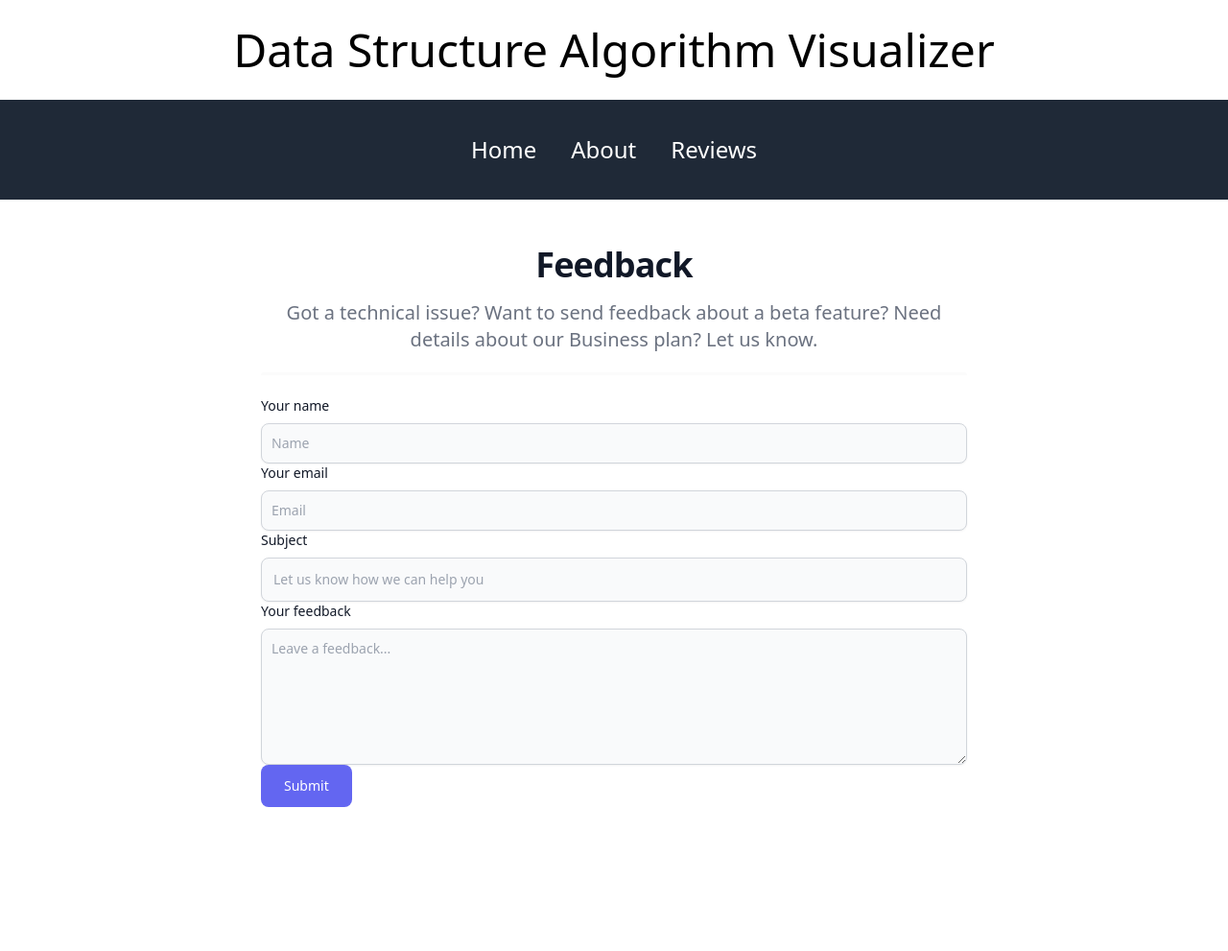
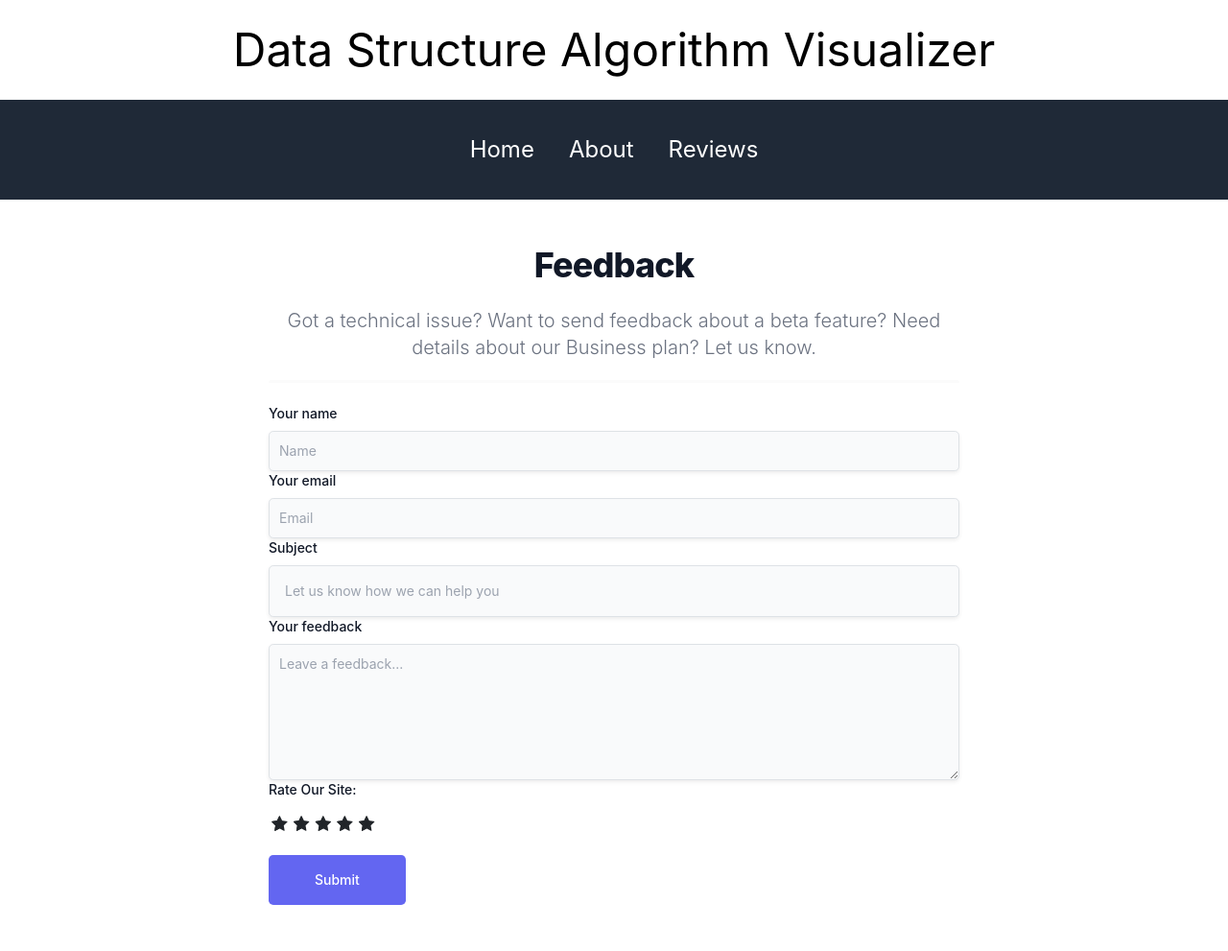
Before and after one commit to VedantTgithub/FinalBackend, a Django app: page /feedmain in a window 1280 px wide. Shown: the whole page at 96% size. Before the commit the page ends 841 px from the top, so only its background shows below. Run offline with Django 4.2, Linux system fonts and the light colour scheme; some libraries are stand-ins or nearby versions.

Commit message:
Project added

```diff
--- a/home/admin.py
+++ b/home/admin.py
@@ -1,4 +1,6 @@
 from django.contrib import admin
 from home.models import Feedmain
+
+
 # Register your models here.
 admin.site.register(Feedmain)
--- a/home/models.py
+++ b/home/models.py
@@ -1,4 +1,5 @@
 from django.db import models
+
 
 # Create your models here.
 class Feedmain(models.Model):
@@ -6,6 +7,8 @@ class Feedmain(models.Model):
     email=models.CharField(max_length=150)
     subject=models.TextField()
     message=models.TextField()
+    rating = models.FloatField()
     #date=models.DateField()
     def __str__(self):
         return self.name
+# Create your models here.
--- a/home/views.py
+++ b/home/views.py
@@ -1,5 +1,6 @@
 from django.shortcuts import render,HttpResponse
 from home.models import Feedmain
+
 # from datetime import datetime
 # Create your views here.
 def feedmain(request):
@@ -8,6 +9,7 @@ def feedmain(request):
        email=request.POST.get('email')
        subject=request.POST.get('subject')
        message=request.POST.get('message')
-       feedmain=Feedmain(name=name,email=email,subject=subject,message=message)
+       rating=request.POST.get('rating')
+       feedmain=Feedmain(name=name,email=email,subject=subject,message=message,rating=rating)
        feedmain.save()
    return render(request, 'feedmain.html')
--- /dev/null
+++ b/static/new2.css
@@ -0,0 +1,61 @@
+/* Hide Radio button */
+.rate > input{
+    display: none;
+  }
+
+  .rate{
+    display: inline-block;;
+    border: 0;
+  }
+
+  .rate > label{
+    float: right;
+  }
+
+  /* Showing the stars */
+  .rate > label:before{
+    display: inline-block;
+    font-size: 1.1rem;
+    font-family: FontAwesome;
+    content: "\f005";
+    margin:0;
+    padding:0.3rem .2rem;
+    cursor: pointer;
+  }
+
+  /* Half star */
+  .rate .half:before{
+    content: "\f089";
+    position: absolute;
+    padding-right: 0;
+  }
+
+  /* Click and hover */
+  input:checked ~ label, label:hover ~ label{
+    color: #ffb503;
+  }
+
+  /* hover hightlight */
+  input:checked + label:hover, input:checked ~ label:hover,input:checked ~ label:hover ~ label,
+  label:hover ~ input:checked ~ label{
+    color: #cc9000;
+  }
+
+  .rating-star i{
+    color: #ffb503 !important;
+  }
+
+  ul.thumb{
+    margin:0 auto;
+    padding: 0;
+    float: left;
+  }
+  ul.thumb li{
+    list-style: none;
+    margin: 10px;
+  }
+  ul.thumb li img{
+    width: 80px;
+    height: 80px;
+    border: 1px solid grey;
+  }
--- a/templates/feedmain.html
+++ b/templates/feedmain.html
@@ -6,6 +6,13 @@
     <meta name="viewport" content="width=device-width, initial-scale=1.0">
     <title>Feedback</title>
     <script src="https://cdn.tailwindcss.com"></script>
+    <link rel="stylesheet" href="new1.css">
+    <script src="main.js"></script>
+    <link rel="stylesheet" href="https://stackpath.bootstrapcdn.com/bootstrap/4.5.2/css/bootstrap.min.css">
+    <!-- Font awesome -->
+    <link rel="stylesheet" href="https://cdnjs.cloudflare.com/ajax/libs/font-awesome/4.7.0/css/font-awesome.min.css">
+    {%load static %}
+    <link rel="stylesheet" href="{%static 'new2.css'%}">
 
     <style>
         .rounded{
@@ -58,7 +65,25 @@
                     <label for="message" class="block mb-2 text-sm font-medium text-gray-900 dark:text-gray-400">Your feedback</label>
                     <textarea id="message" name="message" rows="6" class="block p-2.5 w-full text-sm text-gray-900 bg-gray-50 rounded-lg shadow-sm border border-gray-300 focus:ring-primary-500 focus:border-primary-500 dark:bg-gray-700 dark:border-gray-600 dark:placeholder-gray-400 dark:text-white dark:focus:ring-primary-500 dark:focus:border-primary-500" placeholder="Leave a feedback..."></textarea>
                 </div>
+                <div class="sm:col-span-2">
+                    <label for="rating" class="block mb-2 text-sm font-medium text-gray-900 dark:text-gray-400">Rate Our Site:</label>
+                    <div class="rate">
+                        <input type="radio" name="rating" id="rating10" value="5" required /><label for="rating10" title="5"></label>
+                        <input type="radio" name="rating" id="rating9" value="4.5" required /><label for="rating9" title="4.5" class="half"></label>
+                        <input type="radio" name="rating" id="rating8" value="4" required /><label for="rating8" title="4"></label>
+                        <input type="radio" name="rating" id="rating7" value="3.5" required /><label for="rating7" title="3.5" class="half"></label>
+                        <input type="radio" name="rating" id="rating6" value="3" required /><label for="rating6" title="3"></label>
+                        <input type="radio" name="rating" id="rating5" value="2.5" required /><label for="rating5" title="2.5" class="half"></label>
+                        <input type="radio" name="rating" id="rating4" value="2" required /><label for="rating4" title="2"></label>
+                        <input type="radio" name="rating" id="rating3" value="1.5" required /><label for="rating3" title="1.5" class="half"></label>
+                        <input type="radio" name="rating" id="rating2" value="1" required /><label for="rating2" title="1"></label>
+                        <input type="radio" name="rating" id="rating1" value="0.5" required /><label for="rating1" title="0.5" class="half"></label>
+                    </div>
+<br>
+                </div>
                 <button type="submit" class="text-white bg-indigo-500 border-0 py-2 px-6 focus:outline-none hover:bg-indigo-600 rounded text-lg py-3 px-5 text-sm font-medium text-center text-white rounded-lg bg-primary-700 sm:w-fit hover:bg-primary-800 focus:ring-4 focus:outline-none focus:ring-primary-300 dark:bg-primary-600 dark:hover:bg-primary-700 dark:focus:ring-primary-800">Submit</button>
+
+
             </form>
         </div>
       </section>
--- /dev/null
+++ b/templates/new1.css
@@ -0,0 +1,3 @@
+.checked {
+    color: orange;
+  }
```
Also changed, not shown: hello/urls.py (+6 -1 lines), home/forms.py (added, +9 -0 lines), db.sqlite3, home/migrations/0004_rating.py (added), home/migrations/0005_delete_rating_feedmain_rating_feedmain_review.py (added), home/migrations/0006_remove_feedmain_review.py (added), static/main.js (added).
